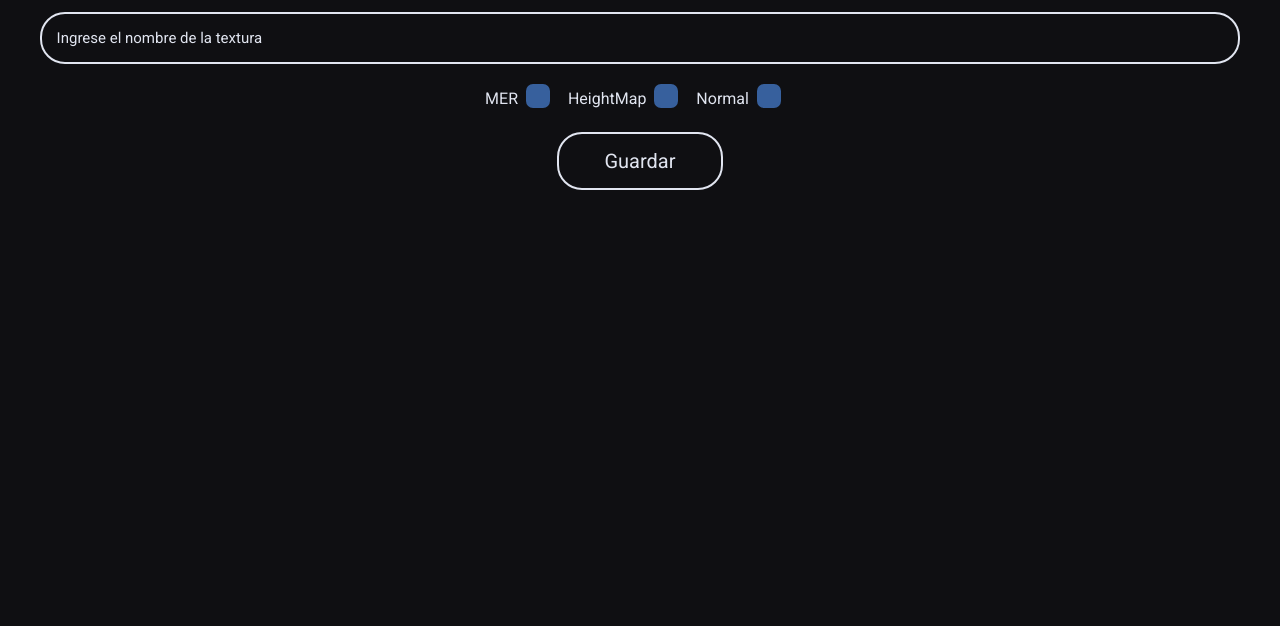
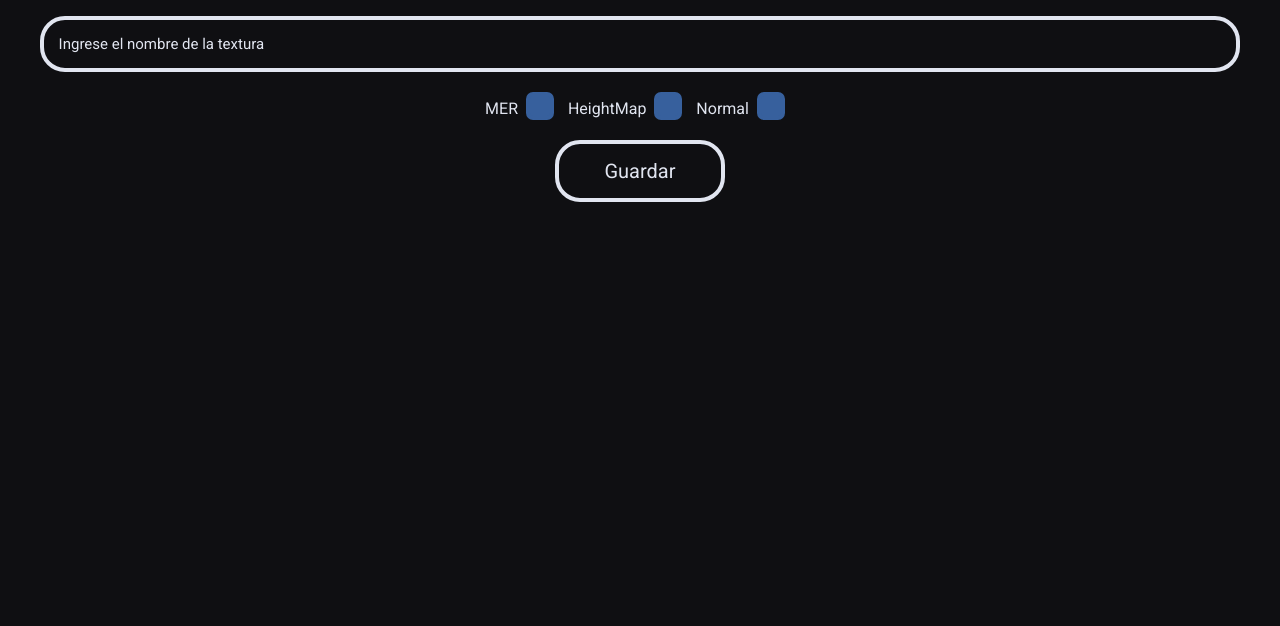
Before and after one commit to TuteOneDev/BETOOL, a plain HTML site: page index.html in a window 1280 px wide. Shown: the part 174-800 px from the top of the page. Drawn offline with Linux system fonts and the light colour scheme.

Commit message:
Add files via upload

```diff
--- a/index.css
+++ b/index.css
@@ -19,14 +19,14 @@ button {
 	border: 0;
 	border-radius: 25px;
 	background-color: transparent;
-	border: 2px solid #e1e5f0;
+	border: 4px solid #e1e5f0;
 	color: #e1e5f0;
 	transition: all 0.7s;
 }
 
 /* Cambios en el estilo cuando el mouse está sobre el botón */
 button:hover {
-	border: 2px solid #37609d;
+	border: 4px solid #37609d;
 	transform: scale(1.15);
 }
 
@@ -48,7 +48,7 @@ input[type="text"] {
 	font-family: "Roboto", sans-serif;
 	margin: 10px 0;
 	box-sizing: border-box;
-	border: 2px solid #e1e5f0;
+	border: 4px solid #e1e5f0;
 	color: #e1e5f0;
 	border-radius: 25px;
 	background-color: transparent;
@@ -90,7 +90,7 @@ input[type="checkbox"]::before {
 	width: 20px; /* Tamaño del área del checkbox */
 	height: 20px;
 	color: #0f0f12;
-	border: 2px solid #e1e5f0; /* Borde del área del checkbox */
+	border: 4px solid #e1e5f0; /* Borde del área del checkbox */
 	background-color: #e1e5f0; /* Fondo del área del checkbox */
 	border-radius: 7px; /* Radio del borde del área del checkbox */
 	margin-right: 5px; /* Espacio entre el checkbox y el texto adyacente */
```
